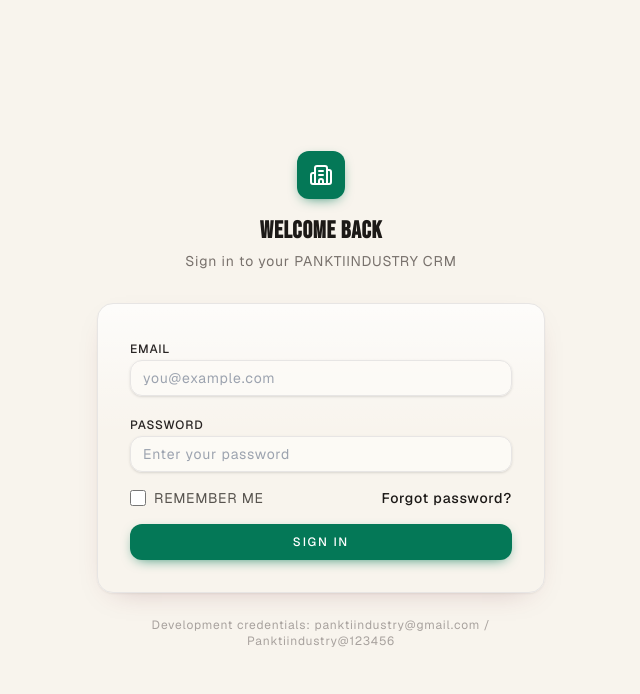
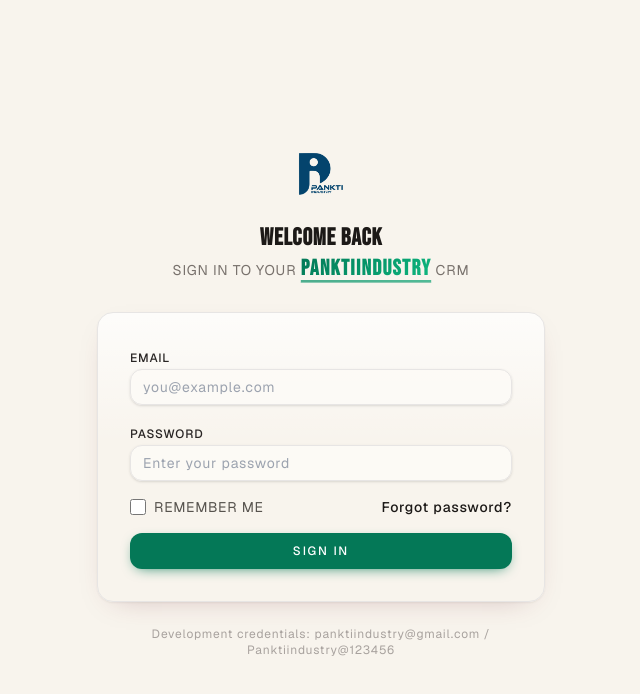
Before and after one commit to naveen9717/panktiindustry_crm, a Next.js app: page / in a window 1280 px wide. Shown: the top 694 px of the page, without its empty margins (319-959 px from the left). Built offline with nearby package versions, Linux system fonts and the light colour scheme; no server answers.

Commit message:
Login: company logo replaces icon, uppercase subtitle with bold Bebas emerald wordmark

```diff
--- a/src/app/globals.css
+++ b/src/app/globals.css
@@ -286,6 +286,32 @@
   filter: brightness(0) invert(1);
 }
 
+/* ---- Creative brand wordmark (login subtitle): Bebas + emerald gradient + stamp underline ---- */
+.brand-wordmark {
+  font-family: var(--font-bebas, "Bebas Neue"), ui-sans-serif, system-ui, sans-serif;
+  font-weight: 700;
+  font-size: 1.375rem;
+  line-height: 1;
+  letter-spacing: 0.06em;
+  background-image: linear-gradient(135deg, #047857 0%, #059669 50%, #10b981 100%);
+  -webkit-background-clip: text;
+  background-clip: text;
+  text-decoration: underline;
+  text-decoration-thickness: 3px;
+  text-underline-offset: 5px;
+  text-decoration-color: rgba(5, 150, 105, 0.45);
+}
+@supports ((background-clip: text) or (-webkit-background-clip: text)) {
+  .brand-wordmark {
+    color: transparent;
+    -webkit-text-fill-color: transparent;
+  }
+}
+.dark .brand-wordmark {
+  background-image: linear-gradient(135deg, #34d399 0%, #10b981 50%, #059669 100%);
+  text-decoration-color: rgba(16, 185, 129, 0.5);
+}
+
 /* ---- Active nav pill: transparent emerald glass (blur via backdrop-* utilities) ---- */
 .nav-active-gradient {
   color: #047857;
--- a/src/components/auth/login-form.tsx
+++ b/src/components/auth/login-form.tsx
@@ -7,7 +7,7 @@
 import { zodResolver } from "@hookform/resolvers/zod";
 import { z } from "zod";
 import { toast } from "sonner";
-import { Building2, Loader2 } from "lucide-react";
+import { Loader2 } from "lucide-react";
 import { Button } from "@/components/ui/button";
 import { Input } from "@/components/ui/input";
 import { Label } from "@/components/ui/label";
@@ -74,13 +74,17 @@
       <div className="w-full max-w-md">
         <div className="mb-8 text-center">
           <div className="mb-4 flex justify-center">
-            <div className="btn-gradient flex h-12 w-12 items-center justify-center rounded-xl">
-              <Building2 className="h-6 w-6 text-white" />
-            </div>
+            <img
+              src="/pankti-logo.png"
+              alt="PANKTIINDUSTRY"
+              width={509}
+              height={509}
+              className="brand-logo h-16 w-16"
+            />
           </div>
           <h1 className="text-2xl font-bold text-slate-900">WELCOME BACK</h1>
-          <p className="mt-1 text-sm text-slate-500">
-            Sign in to your PANKTIINDUSTRY CRM
+          <p className="mt-1 text-sm uppercase text-slate-500">
+            Sign in to your <span className="brand-wordmark">PANKTIINDUSTRY</span> CRM
           </p>
         </div>
 
```
